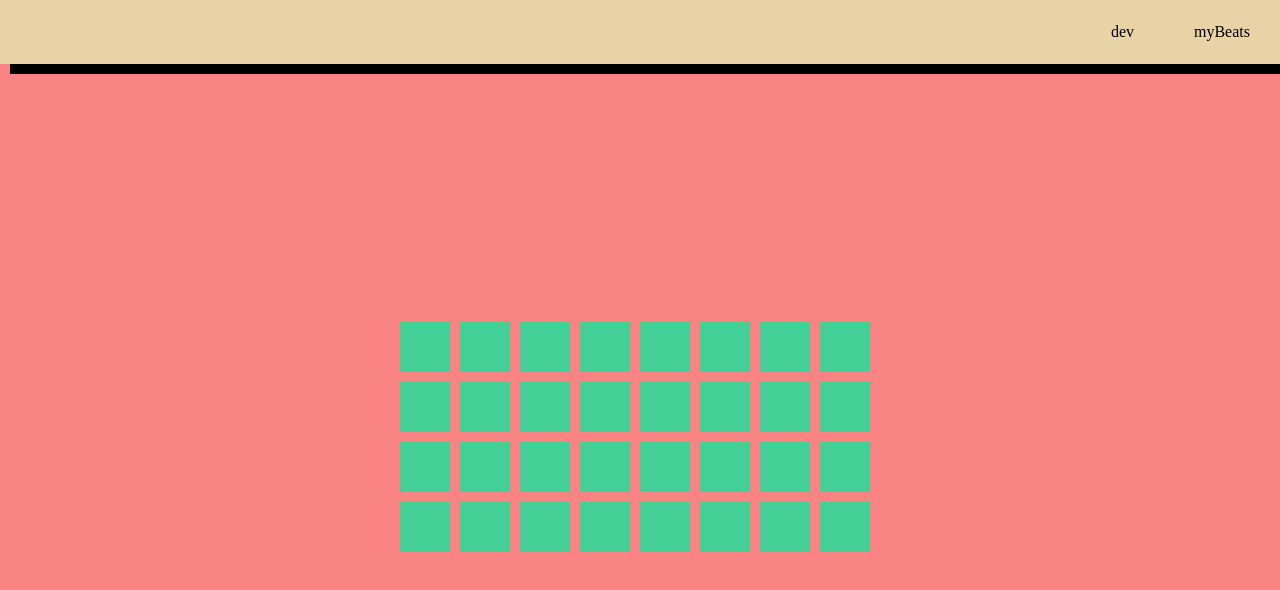
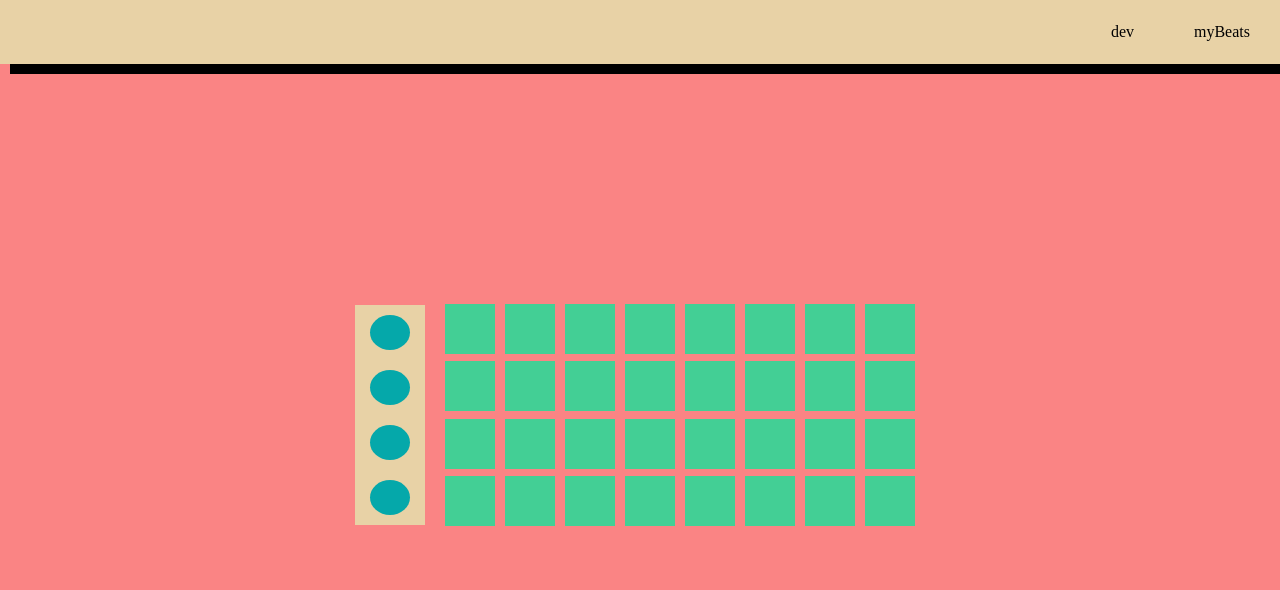
Before and after one commit to Vishakh2012/indBeats, a React (Create React App) app: page /dev in a window 1280 px wide. Shown: the top 590 px of the page. Built offline with nearby package versions, Linux system fonts and the light colour scheme.

Commit message:
added the instSelBlock

```diff
--- a/src/Home.js
+++ b/src/Home.js
@@ -1,5 +1,6 @@
 import styled from 'styled-components';
 import  BeatBox  from './components/Beatmaker/BeatBox'
+import { Inst, InstSelBlock } from './components/Beatmaker/Beat';
 const BB = styled(BeatBox)`
     vertical-align: middle;
     align-items: center;
@@ -8,8 +9,15 @@ const BB = styled(BeatBox)`
 const Home = () => {
 
     return (
-
-            <BB/>
+        <div style={{display:'flex' , alignItems:'center', justifyContent: 'center', marginTop: 'calc(50vh - 4rem - 100px)'}}>
+        <InstSelBlock>
+        <Inst/>
+        <Inst/>
+        <Inst/>
+        <Inst/>
+        </InstSelBlock>
+        <BB/>
+        </div>
 
     );
 }
--- a/src/components/Beatmaker/Beat.js
+++ b/src/components/Beatmaker/Beat.js
@@ -1,34 +1,41 @@
-import  styled  from "styled-components";
+import styled from "styled-components";
 import { useState } from "react";
 export const Beat = () => {
     const [BgColor, setBgColor] = useState('rgba(67, 207, 149, 1)');
 
 
-    return(
-       <Bt BgColor = {BgColor} onClick = {() => setBgColor(BgColor === 'rgba(67, 207, 149, 1)'?'rgba(0, 255, 240, 1)':'rgba(67, 207, 149, 1)')}/>
+    return (
+        <Bt BgColor={BgColor} onClick={() => setBgColor(BgColor === 'rgba(67, 207, 149, 1)' ? 'rgba(0, 255, 240, 1)' : 'rgba(67, 207, 149, 1)')} />
     )
 }
 const Bt = styled.div`
     height: 50px;
     width : 50px;
-    background-color:${ ( props ) => props.BgColor } ;
+    background-color:${(props) => props.BgColor} ;
     margin-right: 10px;
     :hover{
         box-shadow: 5px 5px;
     }
 `
-
 export const InstSelBlock = styled.div`
-    background-color: blueviolet;
+    background-color: ${({theme}) => theme.colors.header};
     display: flex;
     flex-direction: column;
+    height: 220px;
+    /* justify-content: space-around; */
+    align-items: center;
+    vertical-align: middle;
+    width: 70px;
+
 `
-
-export const InstSel = styled(Beat)`
-    background-color: ;
+export const Inst = styled(Bt)`
+    border-radius: 50%;
+    display: flex;
+    background-color: rgba(5, 168, 170, 1);
+    margin: 10px;
+    height: 40px;
+    width: 40px;
 `
-
-
 
 export const BL = styled.div`
     display:flex;
@@ -37,17 +44,15 @@ export const BL = styled.div`
     flex-direction: row;
     width: 100%;
     height: 50px;
-    margin-top: 10px;
+    margin: auto 10px;
     `;
-
 
 export const BeatGroup = styled.div`
     display: flex;
-    margin: auto;
-    height: calc(100vh - 4rem);
-    width: 100vw;
-    //align-items: center;
+    height: 230px;
+    width: 500px;
     justify-content: center;
     flex-direction: column;
+    margin: auto;
 
 `
--- a/src/components/Beatmaker/BeatBox.js
+++ b/src/components/Beatmaker/BeatBox.js
@@ -1,7 +1,9 @@
 import { BL,BeatGroup, Beat } from './Beat'
+const BeatBox = () => {
 
-const BeatBox = () => {
     return (
+        <div style={{display : 'flex'}}>
+
         <BeatGroup>
         <BL>
           <Beat/>
@@ -45,6 +47,7 @@ const BeatBox = () => {
         </BL>
 
         </BeatGroup>
+        </div>
      );
 }
 
```
